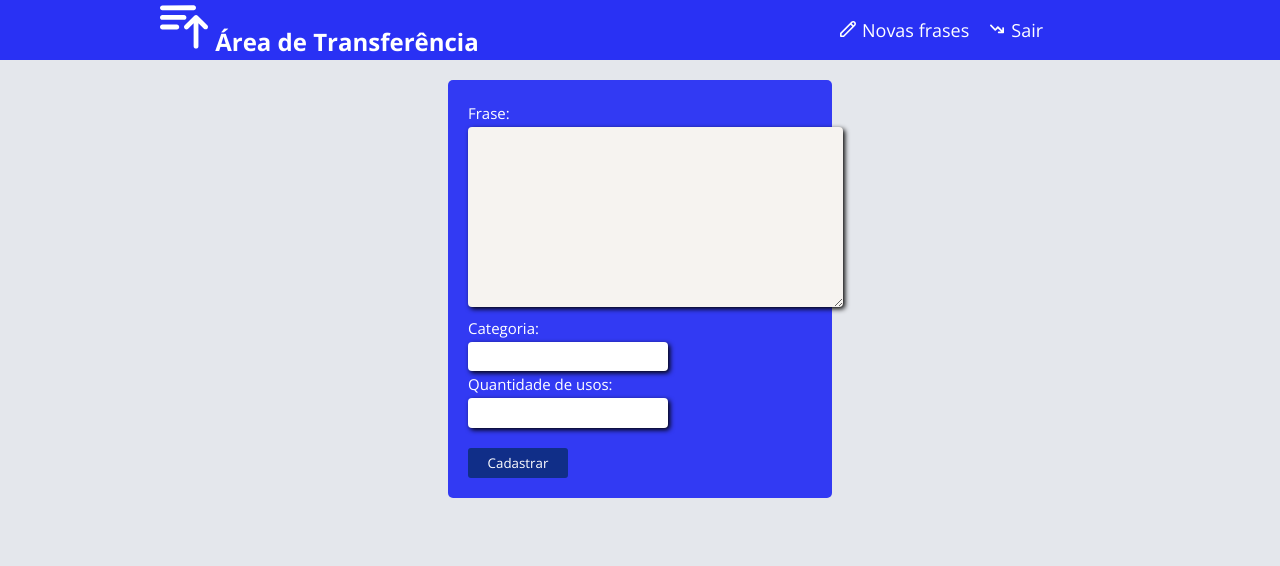
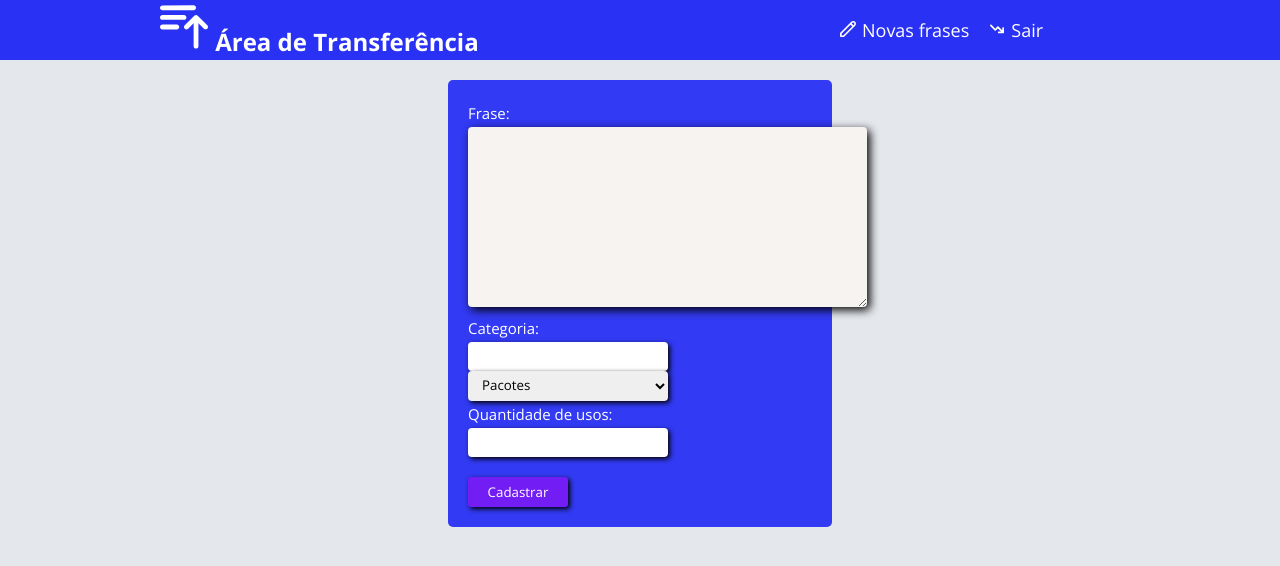
Before and after one commit to mauricioqvp/areaDeTransf, a React (Create React App) app: page /inputdata in a window 1280 px wide. Shown: the top 566 px of the page. Built offline with nearby package versions, Linux system fonts and the light colour scheme; the HTML template or start-up script is replaced by a standard one.

Commit message:
Select Categoria

```diff
--- a/src/Pages/Home/index.js
+++ b/src/Pages/Home/index.js
@@ -56,6 +56,22 @@ function Home() {
                 });
     }
 
+    async function atualizaConteudo(id, frase) {
+        navigator.clipboard.writeText(frase);
+        toast.success("Área de transferência");
+
+                // corrigir esta rotina para update deste conteúdo
+                await firebase.firestore().collection('tb_frases')
+                .doc(id)
+                .set({
+                    id: id,
+                    frase: frase,
+                })
+                .then(() => {
+                    console.log('Não está fazendo a tarefa correta.');
+                });
+    }
+
     return (
         <div className='container'>
             <h1 className='titulo'>Frases</h1>
@@ -67,8 +83,17 @@ function Home() {
                                 <textarea className='textarea-container' defaultValue={item.frase}></textarea><br />
                             </div>
                             <div className='buttons-container'>
-                                <button onClick={() => copiaIndice(item.id, item.frase, item.categoria, item.qtdUsos)} alt="Copia texto para a área de trabalho">Copiar</button>
-                                - usadas <strong>{item.qtdUsos}</strong> vezes.
+                                <button
+                                    onClick={() => copiaIndice(item.id, item.frase, item.categoria, item.qtdUsos)}
+                                    alt="Copia texto para a área de trabalho">
+                                    Copiar
+                                </button>
+                                    <strong>{item.qtdUsos} - {item.categoria}</strong>
+                                <button
+                                    onClick={() => atualizaConteudo(item.id, item.frase)}
+                                    alt="Atualizar com este conteúdo.">
+                                    Editar
+                                </button>
                             </div>
                         </div>
                     )
--- a/src/Pages/InputData/index.jsx
+++ b/src/Pages/InputData/index.jsx
@@ -40,15 +40,34 @@ function InputData() {
         console.log(preenchido);
     }
 
+    function handleChangeSelect(e){
+        setCategoria(e.target.value);
+    }
+
     return (
         <div className='inputData-container'>
             <div className='inputData-painel'>
                 <form onSubmit={handleSubmit}>
                     <label for="frase">Frase: </label><br />
-                    <textarea cols="45" rows="10" className="input-frase" value={frase} onChange={(e) => setFrase(e.target.value)}></textarea><br />
+                    <textarea cols="48" rows="10" className="input-frase" value={frase} onChange={(e) => setFrase(e.target.value)}></textarea><br />
+
                     <label for="categoria">Categoria: </label><br />
                     <input type="text" name="categoria" className="inputData-input" value={categoria} onChange={(e) => setCategoria(e.target.value)} /><br />
-                    <label for="categoria">Quantidade de usos: </label><br />
+
+  <select value={categoria} onChange={handleChangeSelect} name="categoria" className="inputData-input">
+    <option value="Pacotes">Pacotes</option>
+    <option value="Contas">Contas</option>
+    <option value="Chegada">Chegada</option>
+    <option value="Vendas">Vendas</option>
+    <option value="Aluguel casa">Aluguel casa</option>
+    <option value="Orientação">Orientação</option>
+    <option value="da Pousada">da Pousada</option>
+    <option value="Check-in">Check-in</option>
+    <option value="Mensalistas">Mensalistas</option>
+  </select>
+
+                    <br />
+                    <label for="categoria">Quantidade de usos: </label>
                     <input type="text" name="qtdUsos" className="inputData-input" value={qtdUsos} onChange={(e) => setQtdUsos(e.target.value)} /><br />
                     <button className="inputData-button" type="submit">Cadastrar</button>
                 </form>
--- a/src/Pages/InputData/styles.css
+++ b/src/Pages/InputData/styles.css
@@ -29,7 +29,7 @@
 .input-frase{
     background-color: rgb(246, 243, 240);
     border-width: 0px;
-    box-shadow: 2px 2px 5px;
+    box-shadow: 3px 3px 10px;
     border-radius: 4px;
 }
 
@@ -39,6 +39,13 @@
     height: 30px;
     border-radius: 3px;
     border-width: 0px;
-    background-color: rgb(16, 46, 136);
+    background-color: #711DF4;
+    box-shadow: 2px 2px 5px #000;
     color: #fff;
 }
+
+.inputData-button:hover{
+    color: #000;
+    font-weight: bold;
+    box-shadow: 2px 2px 5px rgb(58, 49, 49);
+}
```
